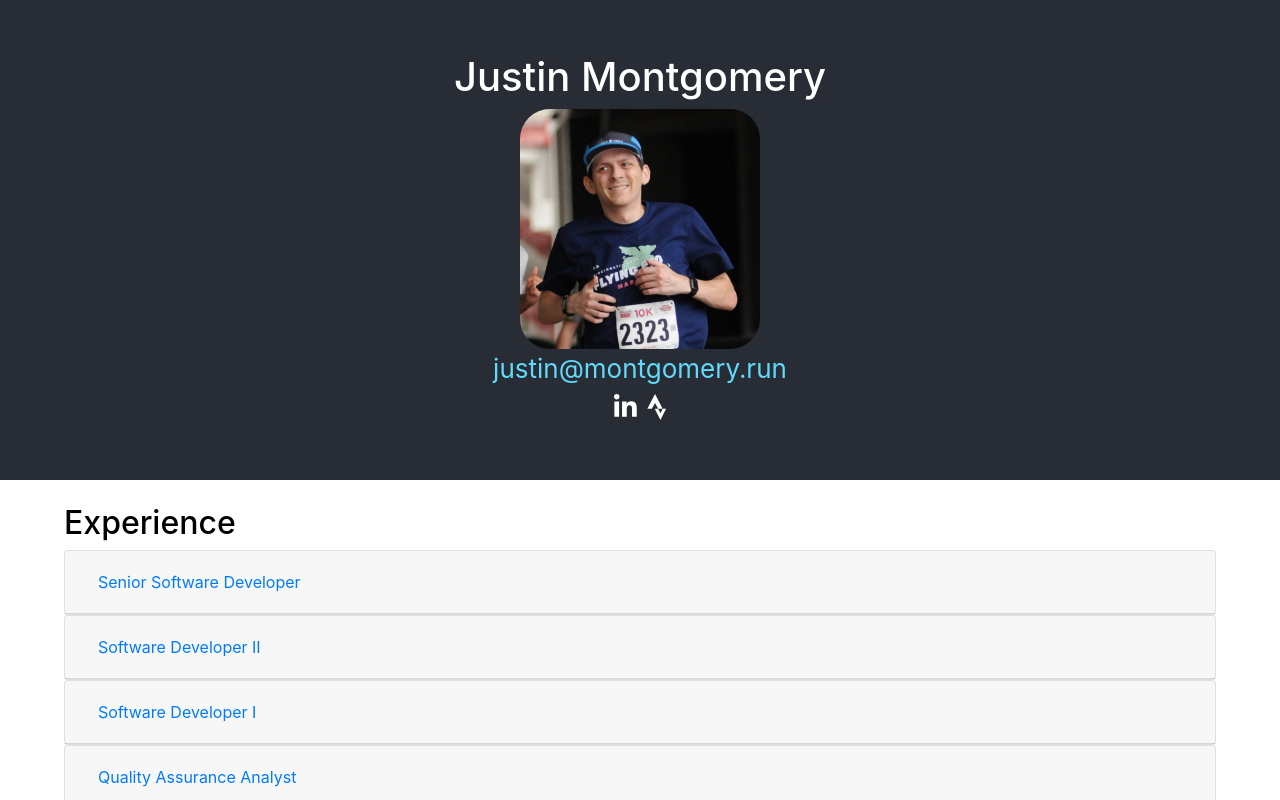
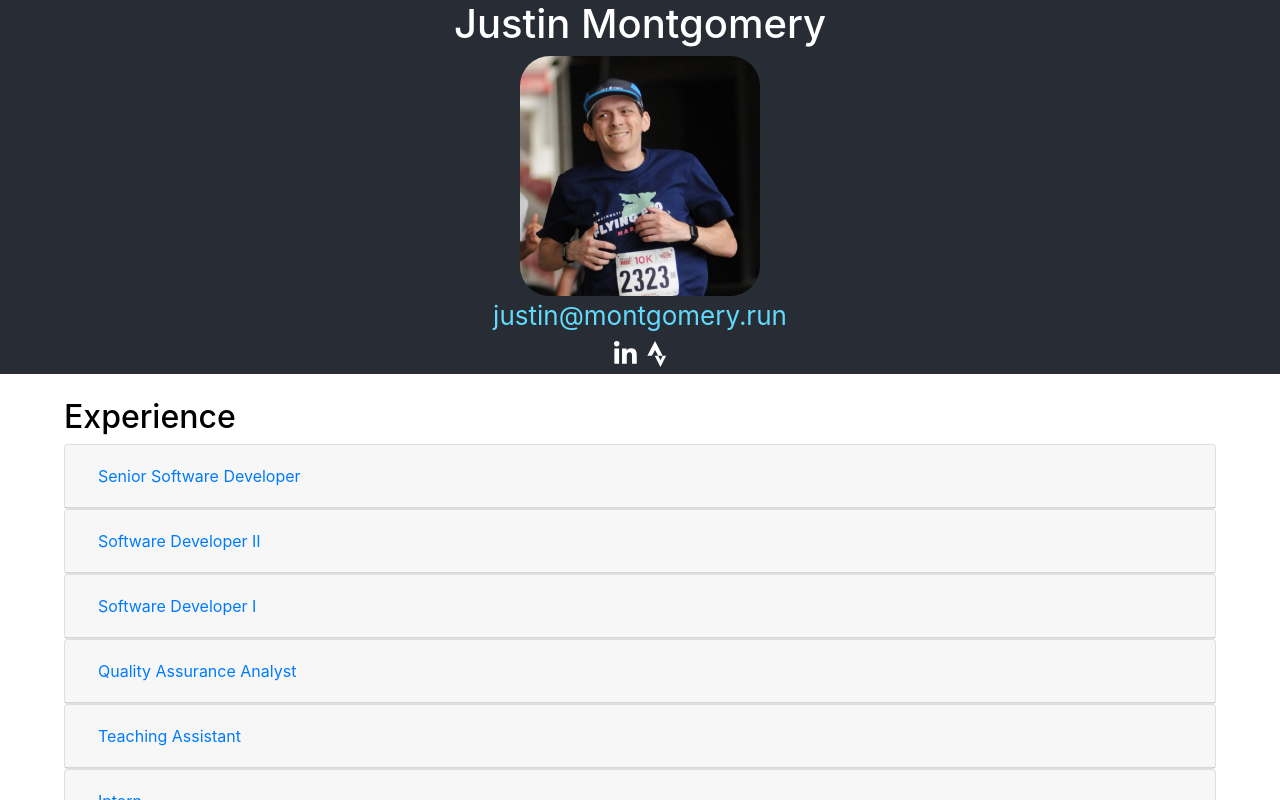
Before and after one commit to justinMontgomery/resumeApp, a React (Create React App) app: page / in a window 1280 px wide. Shown: the top 800 px of the page. Built offline with nearby package versions, Linux system fonts and the light colour scheme.

Commit message:
change header size

```diff
--- a/src/App.css
+++ b/src/App.css
@@ -38,7 +38,7 @@
 
 .App-header {
   background-color: #282c34;
-  min-height: 60vh;
+  max-height: 70vh;
   display: flex;
   flex-direction: column;
   align-items: center;
```
